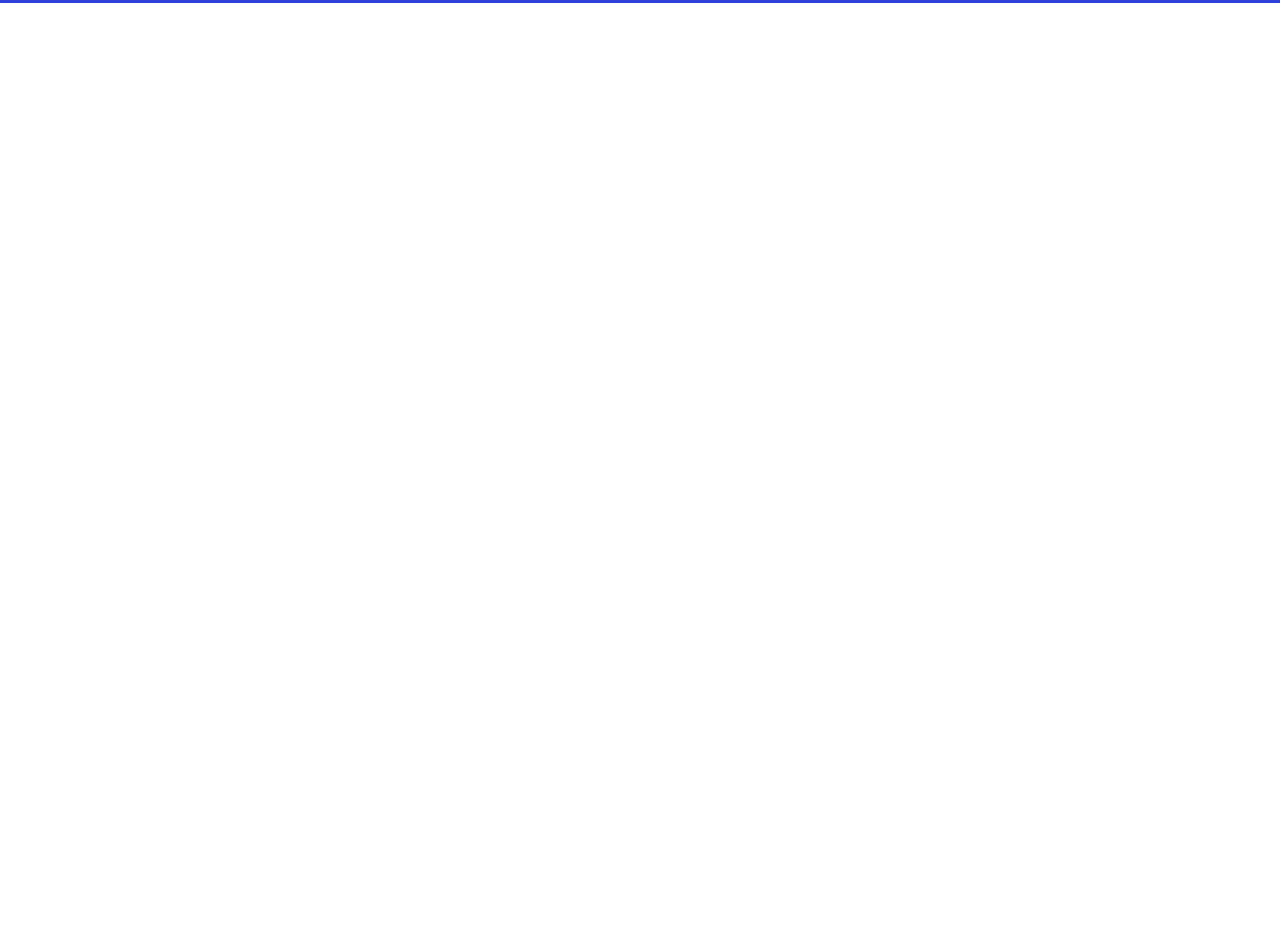
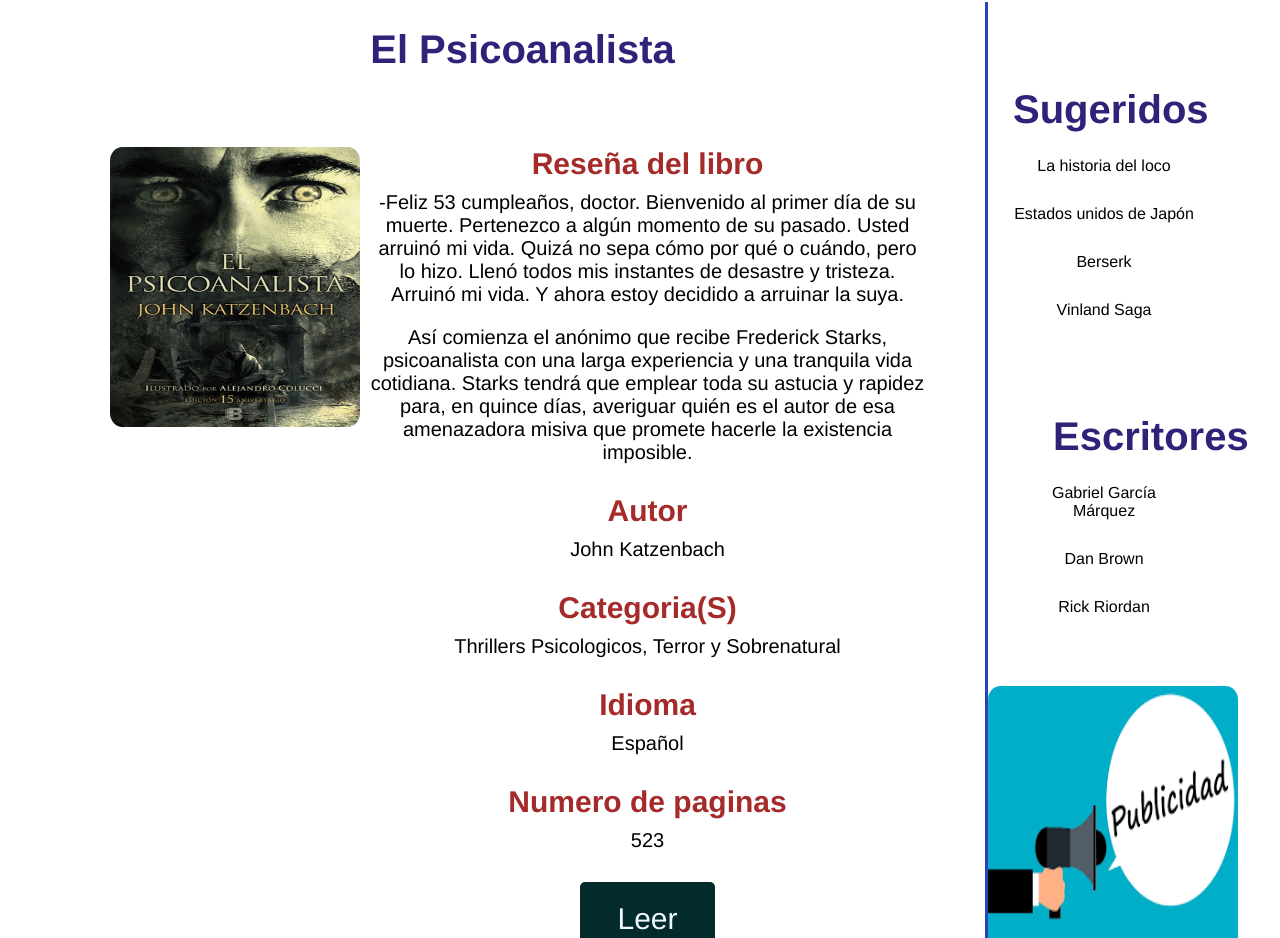
Before and after one commit to P4blitos/Trabajo-Final, a React (Create React App) app: page /libros/psicoanalista in a window 1280 px wide. Shown: the part 162-1100 px from the top of the page. Before the commit the page ends 800 px from the top, so only its background shows below. Built offline with nearby package versions, Linux system fonts and the light colour scheme.

Commit message:
Actualizacion 5
Se crea interfaz del libro el psicoanalista, se creo el espacio para el comentario pero aun no guarda los comentarios.
Se conecto inicio a la interfaz del psicoanalista con <Link>

```diff
--- a/src/App.js
+++ b/src/App.js
@@ -21,6 +21,7 @@
           <Route path='/libros/psicoanalista' element={<Libro01/>}/>
         </Routes>
 
+
       </Router>
 
 
--- a/src/componentes/inicio.css
+++ b/src/componentes/inicio.css
@@ -55,6 +55,7 @@
 
 h3{
     font-size: 30px;
+    color: brown;
 }
 
 .menu_secundario{
@@ -130,3 +131,36 @@
     color: black;
     margin-bottom: 30px;
 }
+
+.ImgPsico{
+    width: 100%;
+    height: 100%;
+}
+button{
+    background-color:rgb(3, 43, 43);
+    border: none;
+    color: aliceblue;
+    padding: 20px 37px;
+    text-decoration: none;
+    font-size: 30px;
+    border-radius: 5px;
+    margin: 20px;
+    cursor: pointer;
+}
+/* Para cuando pasan por encima*/
+.button:hover{
+    background-color: rgb(51, 16, 85);
+}
+.button:active{
+    background-color: rgb(103, 54, 151);
+}
+
+.Secciones label {
+    display: flex;
+    margin-bottom: 5px; /* Agrega un margen inferior de 5px al label */
+  }
+
+.Secciones input,
+.Secciones textarea {
+    margin-bottom: 10px; /* Agrega un margen inferior de 10px al input y textarea */
+}
--- a/src/componentes/inicio.js
+++ b/src/componentes/inicio.js
@@ -2,7 +2,8 @@
 import './inicio.css'
 import john from './img/john_k.jpg';
 import psicoanalista from './img/psicoanalista.jpg';
-import jujutsu from './img/Jujutsu-Kaisen-1.png'
+import jujutsu from './img/Jujutsu-Kaisen-1.png';
+import {Link} from 'react-router-dom';
 
 
 export const Inicio =()=>{
@@ -24,7 +25,7 @@
                 </section>
                 <section>
                     <div>
-                        <img src={psicoanalista} alt="El psicoanalista" />
+                    <Link to="/libros/psicoanalista"> <img src={psicoanalista} alt="El psicoanalista" /></Link>
                     </div>
 
                 </section>
--- a/src/componentes/libro01.js
+++ b/src/componentes/libro01.js
@@ -1,7 +1,95 @@
+import psicoanalista from './img/psicoanalista.jpg';
+import publicidad from './img/publicidad.png';
+import './inicio.css';
 export const Libro01 =()=>{
     return(
         <div>
-            <h1>psicoanalista</h1>
+            <body>
+
+            <section class="contenido">
+            <section class="articulos">
+            <h2>El Psicoanalista</h2>
+            <section class="Secciones">
+                <section>
+                    <div className='ImgPsico'>
+                        <img src={psicoanalista} alt="El psicoanalista" />
+
+                    </div>
+
+                </section>
+                <section>
+
+                    <h3>Reseña del libro</h3>
+                    <p>-Feliz 53 cumpleaños, doctor. Bienvenido al primer día de su muerte. Pertenezco a algún momento de su pasado. Usted arruinó mi vida.
+                     Quizá no sepa cómo por qué o cuándo, pero lo hizo. Llenó todos mis instantes de desastre y tristeza. Arruinó mi vida. Y ahora estoy decidido a arruinar la suya.</p>
+                    <p>Así comienza el anónimo que recibe Frederick Starks, psicoanalista con una larga experiencia y una tranquila vida cotidiana.
+                     Starks tendrá que emplear toda su astucia y rapidez para, en quince días, averiguar quién es el autor de esa amenazadora misiva que promete hacerle la existencia imposible.</p>
+                     <p></p>
+                     <h3>Autor</h3>
+                    <p> John Katzenbach</p>
+                    <p></p>
+                     <h3>Categoria(S)</h3>
+                    <p> Thrillers Psicologicos, Terror y Sobrenatural</p>
+                    <p></p>
+                    <h3>Idioma</h3>
+                    <p> Español</p>
+                    <p></p>
+                    <h3>Numero de paginas</h3>
+                    <p> 523</p>
+                    <button class="button">Leer</button>
+                </section>
+
+
+            </section>
+            <h2>Comentarios</h2>
+            <section class="Secciones">
+            <label htmlFor="name"> Nombre:  </label>
+            <input type="text" id="name" name="name" required />
+
+            <label htmlFor="comment">Comentario:</label>
+            <textarea id="comment" name="comment" required></textarea>
+
+
+            </section>
+            <section>
+            <button type="submit">Enviar</button>
+            </section>
+            <div>
+
+
+
+    </div>
+
+
+        </section>
+
+        <section class="menu_secundario">
+            <h2>Sugeridos</h2>
+            <a>La historia del loco</a>
+            <a >Estados unidos de Japón</a>
+            <a>Berserk</a>
+            <a>Vinland Saga</a>
+            <section class="autores">
+                <h2>Escritores</h2>
+            <a>Gabriel García Márquez</a>
+            <a>Dan Brown</a>
+            <a >Rick Riordan</a>
+            </section>
+
+            <section>
+            <img src={publicidad} alt="El psicoanalista" />
+            </section>
+
+
+
+        </section>
+    </section>
+
+     <footer>
+        <p>La mente humana es un universo complejo, donde se esconden secretos insondables.</p>
+        <p>- Psicoanalista</p>
+    </footer>
+    </body>
         </div>
     )
 }
```
Also changed, not shown: src/componentes/img/publicidad.png (added).
